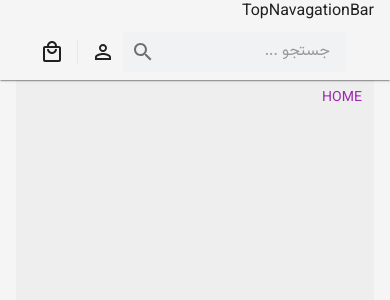
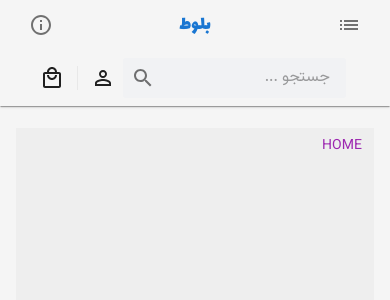
Before and after one commit to pouyasdz/React-Store, a React (Create React App) app: page / in a window 390 px wide. Shown: the top 300 px of the page. Built offline with nearby package versions, Linux system fonts and the light colour scheme.

Commit message:
complete header successfull with responsiv test

```diff
--- a/src/components/common/header/TopNavagationBar.tsx
+++ b/src/components/common/header/TopNavagationBar.tsx
@@ -1,13 +1,30 @@
-import { Box } from '@mui/system'
-import React from 'react'
-import theme from '../../../theme'
+import { Box } from "@mui/system";
+import React from "react";
+import theme from "../../../theme";
+import { IconButton, Typography } from "@mui/material";
+import { brandName } from "../../../constant";
+import { ListOutlined, InfoOutlined } from "@mui/icons-material";
 
 function TopNavagationBar() {
   return (
-    <Box sx={{[theme.breakpoints.up("sm")]:{display:"none"}}}>
-        TopNavagationBar
+    <Box
+      sx={{ [theme.breakpoints.up("sm")]: { display: "none" } }}
+      justifyContent="space-between"
+      display={"flex"}
+      alignItems="center"
+      padding={"5px"}
+    >
+      <IconButton>
+        <ListOutlined fontSize={"medium"} />
+      </IconButton>
+      <Typography fontFamily={"lalezar"} fontSize={"20px"} color={theme.palette.primary.main}>
+        {brandName}
+      </Typography>
+      <IconButton>
+        <InfoOutlined fontSize={"medium"} />
+      </IconButton>
     </Box>
-  )
+  );
 }
 
-export default TopNavagationBar
+export default TopNavagationBar;
--- a/src/container/index.tsx
+++ b/src/container/index.tsx
@@ -12,7 +12,7 @@ function Content(props:children) {
     <Box>
     <Container maxWidth={"xl"} dir={"rtl"} sx={{backgroundColor:theme.palette.grey[100], height:"100vh", overflow:"auto"}}>
         <Header/>
-        <Box dir={"rtl"} sx={{width:"100%", height:"50vh", backgroundColor:theme.palette.grey[200],marginTop:"10rem", [theme.breakpoints.down("sm")]:{marginTop:"5rem"}}}>
+        <Box dir={"rtl"} sx={{width:"100%", height:"50vh", backgroundColor:theme.palette.grey[200],marginTop:"10rem", [theme.breakpoints.down("sm")]:{marginTop:"8rem"}}}>
           {props.children}
         </Box>
     </Container>
```
